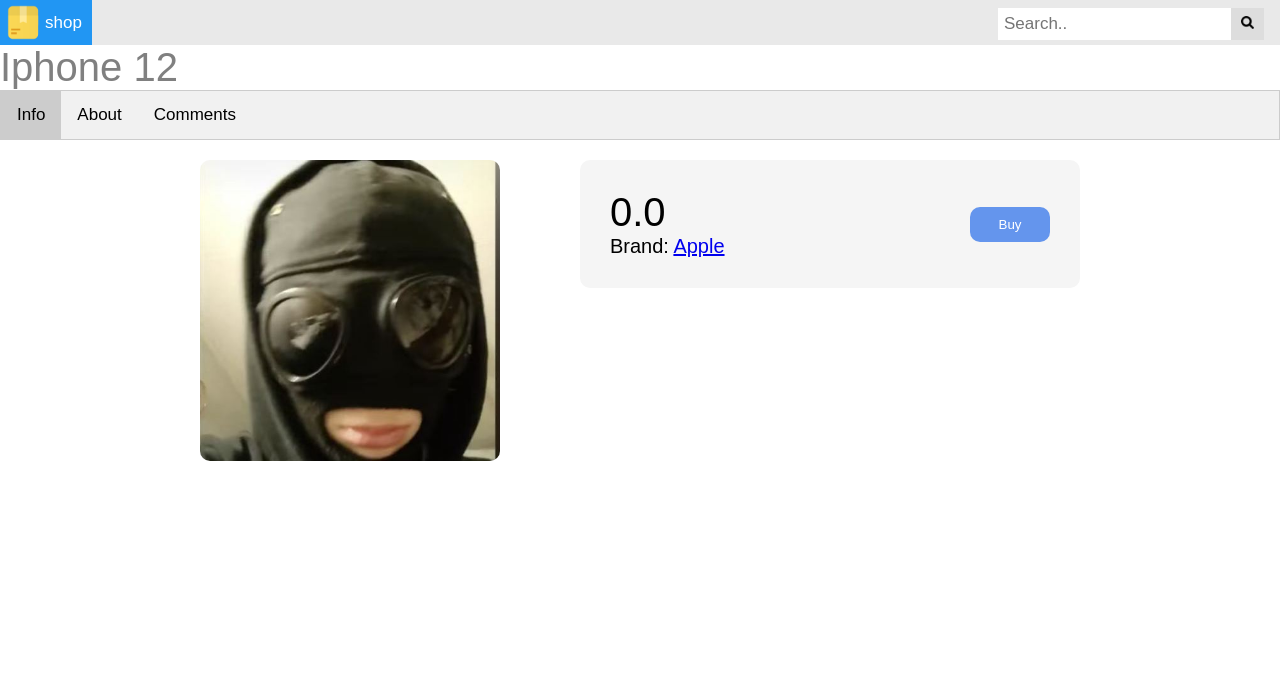
After one commit to DanilVladimirov/shop, a Django app: page /product/1/ in a window 1280 px wide. The commit adds this page. Shown: the top 679 px of the page. Run offline with Django 3.2, Linux system fonts and the light colour scheme; data comes from the database, SQL or seed files in the repository; both versions use the stored data as it was after the commit; data that the repository does not hold is empty.

Commit message:
added product page

```diff
--- /dev/null
+++ b/product/templates/product-page.html
@@ -0,0 +1,68 @@
+{% extends 'base.html' %}
+{% load static %}
+{% block head %}
+    <link rel="stylesheet" href="/static/css/product-page.css">
+    <script src="/static/js/product_tabs.js"></script>
+{% endblock %}
+{% block body %}
+<div><span class="product_title">{{ product.title }}</span></div>
+<div class="tab">
+  <button class="tablinks" onclick="openCity(event, 'Info')" id="default">Info</button>
+  <button class="tablinks" onclick="openCity(event, 'About')">About</button>
+  <button class="tablinks" onclick="openCity(event, 'Comments')">Comments</button>
+</div>
+<div id="Info" class="tabcontent">
+    <div class="product_tab">
+        <div class="product_image_side">
+            <img class="product_img" src="/static/img.jpeg">
+        </div>
+    <div>
+        <div class="buy-information">
+            <div>
+                <span class="product_price">{{ product.price }}</span><br>
+                <span class="product_brand">
+                    Brand:
+                    <a href="{% url 'brand_page' product.brand_id %}">
+                        {{ product.brand.name }}
+                    </a>
+                </span>
+
+            </div>
+            <div class="button-buy-box">
+                <button class="button-buy">Buy</button>
+            </div>
+        </div>
+    </div>
+    </div>
+</div>
+
+<div id="About" class="tabcontent">
+    <div>
+        {% for attr in product.attrs.all %}
+            <span class="attr_name">{{ attr.fkey_attr.name }}</span>:
+            <span class="attr_value">{{ attr.value }}</span> <br>
+        {% endfor %}
+    </div>
+</div>
+
+<div id="Comments" class="tabcontent">
+  <div>
+    {% if user.is_authenticated %}
+    <form action="" method="post">
+        {% csrf_token %}
+        <textarea name="comment"></textarea><br>
+        <button name="action" value="addcom" type="submit">Добавить</button>
+    </form>
+    {% endif %}
+        {% for comm in product.comments.all %}
+            <div class="comment_card">
+                <div class="comment_user">{{ comm.user.username }}</div>
+                <div class="comment_text">{{ comm.text }}</div>
+            </div>
+        {% endfor %}
+    </div>
+</div>
+    <script>
+        document.getElementById("default").click();
+    </script>
+{% endblock %}
--- a/product/templates/search-products.html
+++ b/product/templates/search-products.html
@@ -38,7 +38,7 @@
     <div class="product_card">
         {% load static %}
         <img src="/static/img.jpeg">
-        <a href="#">{{ product.title }}</a>
+        <a href="{% url 'product_page' product.id %}">{{ product.title }}</a>
     </div>
 {% endfor %}
 </div>
--- a/product/views.py
+++ b/product/views.py
@@ -1,9 +1,10 @@
-from django.shortcuts import render
+from django.shortcuts import render, redirect
 from product.models import (Categories,
                             Product,
                             ProductAttrs,
                             Attributes,
-                            Brand)
+                            Brand,
+                            CommentsProduct)
 
 
 # for compare strings
@@ -13,6 +14,11 @@ def similar(first, second):
     if len(first) - sum(l1 == l2 for l1, l2 in zip(first, second)) > 3:
         return False
     return True
+
+
+def brand_page(request, brand_id):
+    context = {'brand': Brand.objects.get(id=brand_id)}
+    return render(request, 'brand.html', context)
 
 
 def search_products(request):
@@ -32,8 +38,7 @@ def search_products(request):
             # find by brands
             brand = Brand.objects.filter(name__icontains=search_query)
             if brand:
-                context = {'brand': brand[0]}
-                return render(request, 'brand.html', context)
+                return redirect('brand_page', brand_id=brand[0].id)
             else:
                 # find by keywords
                 categories_all = Categories.objects.all()
@@ -74,3 +79,16 @@ def search_products(request):
         context.update({'checked': list_checked})
         context.update({'products': products})
     return render(request, 'search-products.html', context)
+
+
+def product_page(request, pid):
+    product = Product.objects.get(id=pid)
+    context = {'product': product}
+    action = request.POST.get('action')
+    if request.POST and action == 'addcom':
+        comment = request.POST.get('comment')
+        new_comment = CommentsProduct.objects.create(user=request.user,
+                                                     text=comment)
+        new_comment.save()
+        product.comments.add(new_comment)
+    return render(request, 'product-page.html', context)
--- a/shop/urls.py
+++ b/shop/urls.py
@@ -19,12 +19,16 @@ from django.conf import settings
 from django.conf.urls.static import static
 from django.views.decorators.cache import cache_control
 from django.contrib.staticfiles.views import serve
-from product.views import search_products
+from product.views import (search_products,
+                           product_page,
+                           brand_page)
 from shop.views import start_page
 urlpatterns = [
     path('admin/', admin.site.urls),
     path('search_products/', search_products, name='search_products_page'),
-    path('', start_page, name='start_page')
+    path('', start_page, name='start_page'),
+    path('product/<int:pid>/', product_page, name='product_page'),
+    path('brand/<int:brand_id>', brand_page, name='brand_page')
 ]
 urlpatterns += static(settings.STATIC_URL,
                       document_root=settings.STATIC_ROOT)
--- /dev/null
+++ b/static/css/product-page.css
@@ -0,0 +1,104 @@
+.tab {
+    overflow: hidden;
+    border: 1px solid #ccc;
+    background-color: #f1f1f1;
+}
+.tab button {
+    background-color: inherit;
+    float: left;
+    border: none;
+    outline: none;
+    cursor: pointer;
+    padding: 14px 16px;
+    transition: 0.3s;
+    font-size: 17px;
+}
+.tab button:hover {
+    background-color: #ddd;
+}
+.tab button.active {
+    background-color: #ccc;
+}
+.tabcontent {
+    display: none;
+    border-top: none;
+    padding: 20px;
+}
+.tabcontent {
+    animation: fadeEffect 0.5s;
+}
+.buy-information {
+    background-color: #f5f5f5;
+    padding: 30px;
+    border-radius: 10px;
+    width: 500px;
+    display: flex;
+}
+.button-buy {
+    padding: 10px;
+    background-color: cornflowerblue;
+    color: white;
+    border: none;
+    border-radius: 10px;
+    width: 80px;
+    outline: none;
+}
+.button-buy:hover {
+    background-color: #4d85ea;
+}
+.button-buy:active {
+    background-color: #1f66e5;
+}
+.button-buy-box {
+    margin-inline-start: auto;
+    align-self: center;
+}
+.product_title {
+    font-size: 40px;
+    color: gray;
+}
+.product_price {
+    font-size: 40px;
+}
+.product_brand {
+    font-size: 20px;
+}
+.product_tab {
+    display: flex;
+    justify-content: center;
+}
+.product_image_side {
+    font-size: 30px;
+    width: 300px;
+    height: 500px;
+    margin-right: 80px;
+}
+.product_img {
+    width: 300px;
+    border-radius: 10px;
+}
+.attr_name {
+    font-weight: bold;
+    font-size: 20px;
+}
+.attr_value {
+    font-size: 20px;
+}
+.comment_card {
+    background-color: #f5f5f5;
+    padding: 10px;
+    border-radius: 10px;
+    margin-top: 10px;
+    width: 300px;
+}
+.comment_user {
+    font-weight: bold;
+}
+.comment_text {
+    font-size: 20px;
+    word-wrap: break-word;
+}
+@keyframes fadeEffect {
+    from {opacity: 0;}
+    to {opacity: 1;}
+}
--- a/static/css/style.css
+++ b/static/css/style.css
@@ -1,63 +1,3 @@
-/*ul {*/
-/*    list-style-type: none;*/
-/*    margin: 0;*/
-/*    padding: 0;*/
-/*    overflow: hidden;*/
-/*    background-color: #333;*/
-/*    width: 100%;*/
-/*    top: 0;*/
-/*    position: fixed;*/
-/*}*/
-/*body {*/
-/*    margin: 57px 0px 0px 0px;*/
-/*    font-family: Arial, serif;*/
-/*}*/
-/*li {*/
-/*    float: left;*/
-/*}*/
-
-/*li a, .dropbtn {*/
-/*    display: inline-block;*/
-/*    color: white;*/
-/*    text-align: center;*/
-/*    padding: 14px 16px;*/
-/*    text-decoration: none;*/
-/*    width: 100px;*/
-/*}*/
-
-/*li a:hover, .dropdown:hover .dropbtn {*/
-/*    background-color: red;*/
-/*}*/
-
-/*li.dropdown {*/
-/*    display: inline-block;*/
-/*    float: right;*/
-/*}*/
-
-/*.dropdown-content {*/
-/*    display: none;*/
-/*    position: fixed;*/
-/*    background-color: #f9f9f9;*/
-/*    min-width: 160px;*/
-/*    box-shadow: 0px 8px 16px 0px rgba(0,0,0,0.2);*/
-/*    z-index: 1;*/
-/*}*/
-
-/*.dropdown-content a {*/
-/*    color: black;*/
-/*    padding: 12px 16px;*/
-/*    text-decoration: none;*/
-/*    display: block;*/
-/*    text-align: left;*/
-/*}*/
-
-/*.dropdown-content a:hover {*/
-/*    background-color: #f1f1f1;*/
-/*}*/
-
-/*.dropdown:hover .dropdown-content {*/
-/*    display: block;*/
-/*}*/
 
 * {box-sizing: border-box;}
 
@@ -73,14 +13,20 @@ body {
 
 .topnav a {
   float: left;
-  display: block;
   color: black;
   text-align: center;
-  padding: 14px 16px;
   text-decoration: none;
   font-size: 17px;
+  display: flex;
 }
+.topnav a img {
+  width: 45px;
 
+}
+.topnav a span {
+  align-self: center;
+  margin-right: 10px;
+}
 .topnav a:hover {
   background-color: #ddd;
   color: black;
--- /dev/null
+++ b/static/js/product_tabs.js
@@ -0,0 +1,14 @@
+
+function openCity(evt, cityName) {
+    var i, tabcontent, tablinks;
+    tabcontent = document.getElementsByClassName("tabcontent");
+    for (i = 0; i < tabcontent.length; i++) {
+        tabcontent[i].style.display = "none";
+    }
+    tablinks = document.getElementsByClassName("tablinks");
+    for (i = 0; i < tablinks.length; i++) {
+        tablinks[i].className = tablinks[i].className.replace(" active", "");
+    }
+    document.getElementById(cityName).style.display = "block";
+    evt.currentTarget.className += " active";
+    }
--- a/templates/base.html
+++ b/templates/base.html
@@ -9,9 +9,7 @@
 <body>
 
 <div class="topnav">
-  <a class="active" href="{% url 'start_page' %}">Home</a>
-  <a href="#about">About</a>
-  <a href="#contact">Contact</a>
+  <a class="active" href="{% url 'start_page' %}"><img src="/static/logo_shop.png"><span>shop</span></a>
   <div class="search-container">
     <form action="{% url "search_products_page" %}">
       <input type="text" placeholder="Search.." name="q">
```
Also changed, not shown: db.sqlite3, static/logo_shop.png (added), 6 other files.
